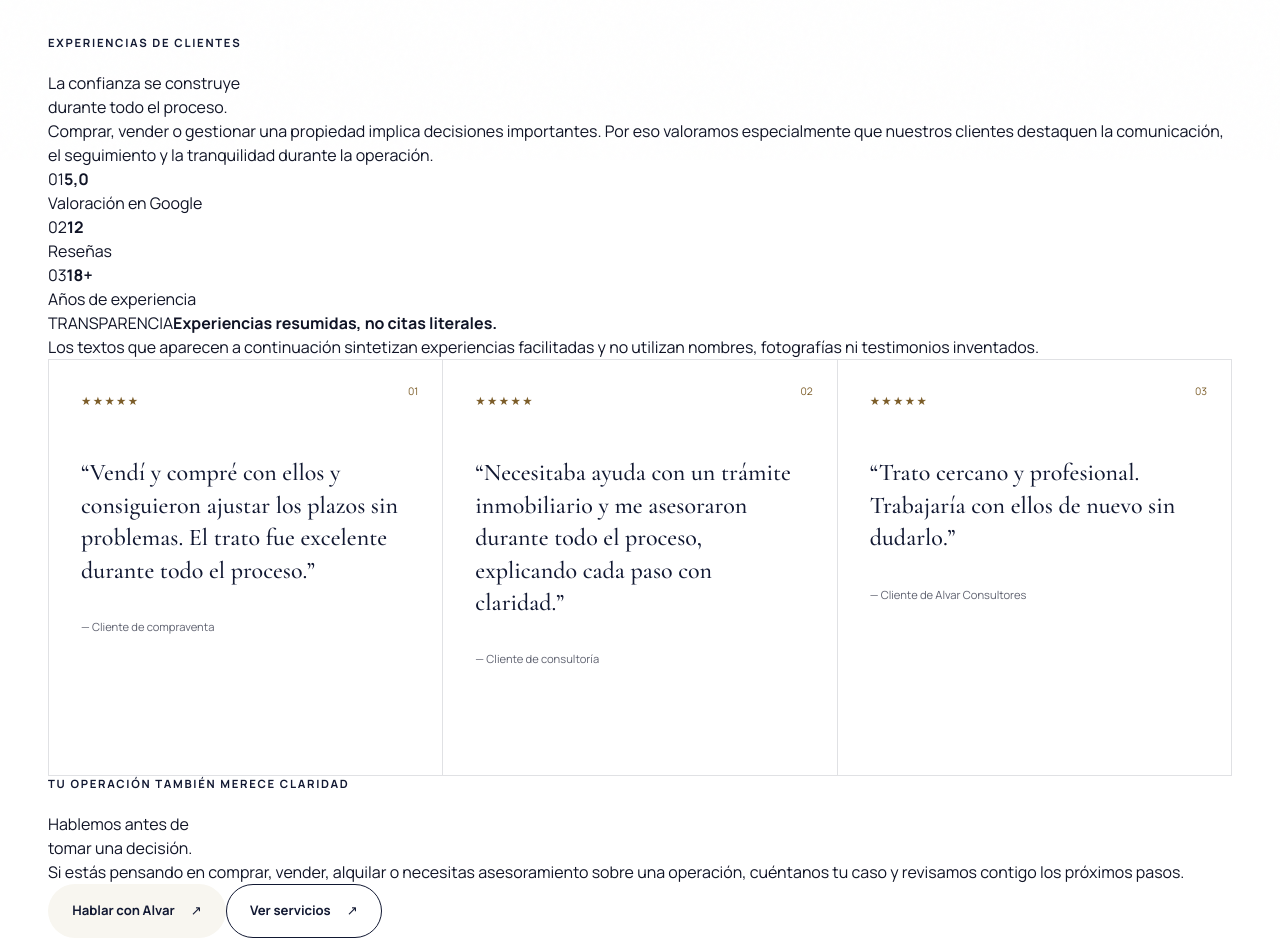
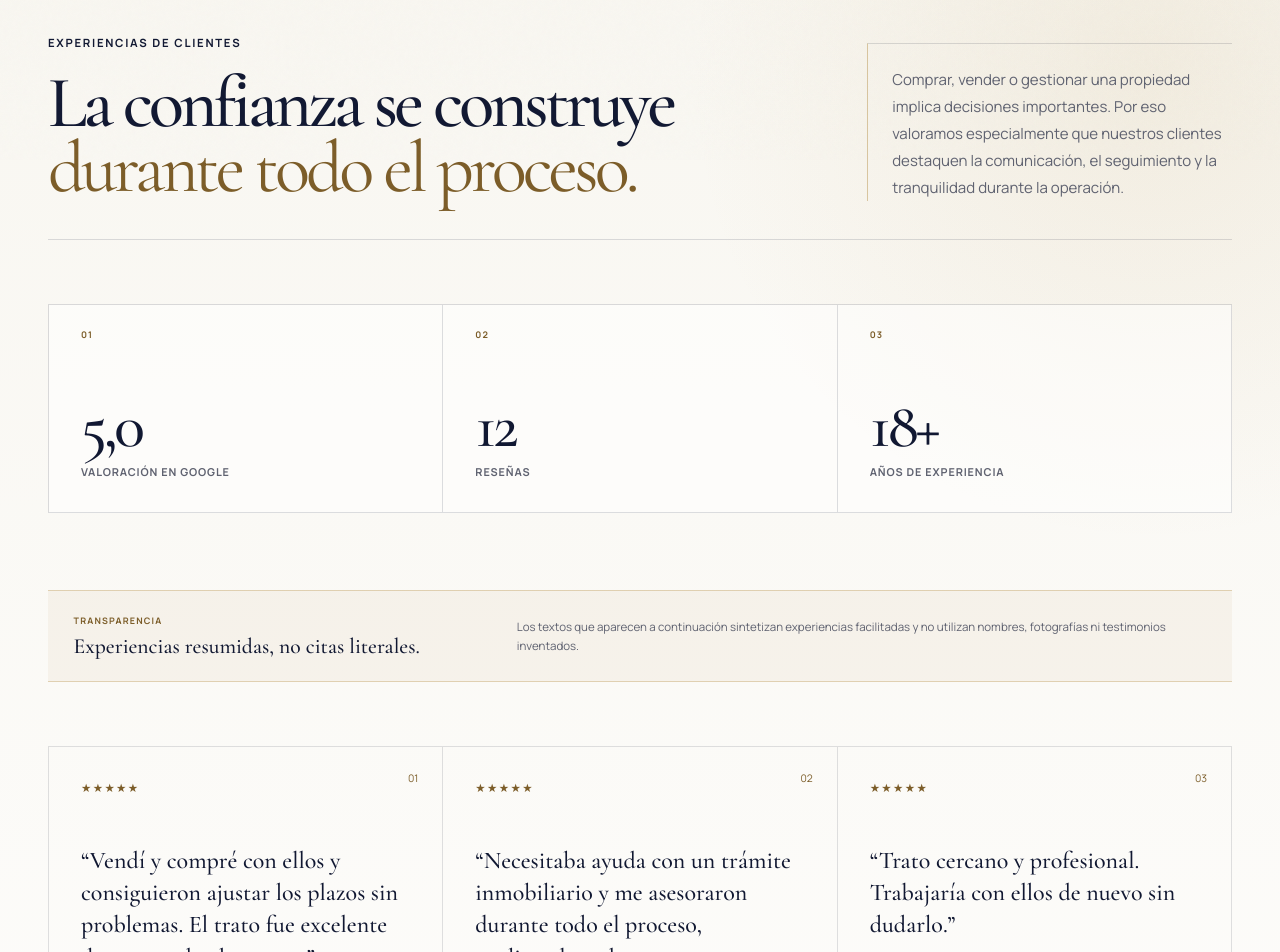
Before and after one commit to NichoManager/Alvar-Consultores, a React (Vite) app: page /opiniones in a window 1280 px wide. Shown: the part 640-1592 px from the top of the page. Built offline with nearby package versions, Linux system fonts and the light colour scheme; no server answers.

Commit message:
Update internal.css

```diff
--- a/src/styles/internal.css
+++ b/src/styles/internal.css
@@ -953,18 +953,291 @@
   }
 }
 
+/* Reviews page */
 .reviews-page {
-  background: var(--white);
+  position: relative;
+  overflow: hidden;
+  background:
+    radial-gradient(
+      circle at 90% 9%,
+      rgba(184, 148, 77, 0.11),
+      transparent 29rem
+    ),
+    linear-gradient(180deg, var(--ivory) 0%, var(--white) 100%);
+}
+
+.reviews-page::before {
+  content: '';
+  position: absolute;
+  inset: 0 0 auto;
+  height: 1px;
+  background: linear-gradient(
+    90deg,
+    transparent,
+    rgba(184, 148, 77, 0.5),
+    transparent
+  );
+  pointer-events: none;
+}
+
+.reviews-page__intro {
+  display: grid;
+  grid-template-columns: minmax(0, 1fr) minmax(20rem, 0.5fr);
+  gap: clamp(3rem, 7vw, 8rem);
+  align-items: end;
+  margin-bottom: clamp(3rem, 5vw, 5rem);
+  padding-bottom: clamp(2rem, 3vw, 3rem);
+  border-bottom: 1px solid rgba(17, 24, 50, 0.14);
+}
+
+.reviews-page__intro h2 {
+  max-width: 60rem;
+  margin: 0;
+  color: var(--forest);
+  font: 500 clamp(3.6rem, 5.7vw, 6.5rem) / 0.89
+    'Cormorant Garamond', serif;
+  letter-spacing: -0.055em;
+}
+
+.reviews-page__intro h2 em {
+  color: var(--sand-dark);
+}
+
+.reviews-page__intro > p {
+  max-width: 35rem;
+  margin: 0;
+  padding: 1.35rem 0 0 1.5rem;
+  border-top: 1px solid rgba(17, 24, 50, 0.14);
+  border-left: 1px solid rgba(184, 148, 77, 0.48);
+  color: var(--muted);
+  font-size: 0.94rem;
+  line-height: 1.8;
+}
+
+.reviews-page__trust {
+  display: grid;
+  grid-template-columns: repeat(3, minmax(0, 1fr));
+  margin-bottom: clamp(3.5rem, 6vw, 6rem);
+  border-top: 1px solid rgba(17, 24, 50, 0.14);
+  border-left: 1px solid rgba(17, 24, 50, 0.14);
+}
+
+.reviews-page__trust > div {
+  position: relative;
+  display: flex;
+  min-height: 13rem;
+  flex-direction: column;
+  justify-content: flex-end;
+  padding: clamp(1.4rem, 2.5vw, 2.2rem);
+  border-right: 1px solid rgba(17, 24, 50, 0.14);
+  border-bottom: 1px solid rgba(17, 24, 50, 0.14);
+  background: rgba(255, 255, 255, 0.48);
+}
+
+.reviews-page__trust > div > span {
+  position: absolute;
+  top: 1.4rem;
+  left: clamp(1.4rem, 2.5vw, 2.2rem);
+  color: var(--sand-dark);
+  font-size: 0.57rem;
+  font-weight: 850;
+  letter-spacing: 0.12em;
+}
+
+.reviews-page__trust strong {
+  color: var(--forest);
+  font: 500 clamp(3.4rem, 5vw, 5.2rem) / 0.8
+    'Cormorant Garamond', serif;
+  letter-spacing: -0.055em;
+}
+
+.reviews-page__trust p {
+  margin: 0.8rem 0 0;
+  color: var(--muted);
+  font-size: 0.68rem;
+  font-weight: 750;
+  letter-spacing: 0.08em;
+  text-transform: uppercase;
+}
+
+.reviews-page__notice {
+  display: grid;
+  grid-template-columns: minmax(15rem, 0.55fr) minmax(0, 1fr);
+  gap: clamp(2rem, 5vw, 5rem);
+  align-items: center;
+  margin-bottom: clamp(2.5rem, 5vw, 4rem);
+  padding: 1.4rem 1.6rem;
+  border-top: 1px solid rgba(184, 148, 77, 0.36);
+  border-bottom: 1px solid rgba(184, 148, 77, 0.36);
+  background: rgba(184, 148, 77, 0.07);
+}
+
+.reviews-page__notice > div {
+  display: grid;
+  gap: 0.45rem;
+}
+
+.reviews-page__notice span {
+  color: var(--sand-dark);
+  font-size: 0.56rem;
+  font-weight: 850;
+  letter-spacing: 0.13em;
+}
+
+.reviews-page__notice strong {
+  color: var(--forest);
+  font: 500 1.35rem / 1.15 'Cormorant Garamond', serif;
+}
+
+.reviews-page__notice > p {
+  max-width: 43rem;
+  margin: 0;
+  color: var(--muted);
+  font-size: 0.72rem;
+  line-height: 1.65;
+}
+
+.review-grid--page {
+  position: relative;
 }
 
 .review-grid--page .review-card {
-  min-height: 26rem;
-}
-
-.center-action {
-  display: flex;
-  justify-content: center;
-  margin-top: 3rem;
+  min-height: 25rem;
+}
+
+.reviews-page__closing {
+  position: relative;
+  display: grid;
+  grid-template-columns: minmax(0, 1fr) auto;
+  gap: clamp(3rem, 7vw, 7rem);
+  align-items: end;
+  margin-top: clamp(4rem, 7vw, 7rem);
+  padding: clamp(2rem, 4vw, 4rem);
+  overflow: hidden;
+  border: 1px solid rgba(184, 148, 77, 0.33);
+  background:
+    radial-gradient(
+      circle at 92% 12%,
+      rgba(184, 148, 77, 0.22),
+      transparent 24rem
+    ),
+    var(--forest);
+  color: var(--ivory);
+  box-shadow: 0 28px 80px rgba(17, 24, 50, 0.18);
+}
+
+.reviews-page__closing::after {
+  content: '';
+  position: absolute;
+  top: -11rem;
+  right: -8rem;
+  width: 27rem;
+  height: 27rem;
+  border: 1px solid rgba(184, 148, 77, 0.15);
+  border-radius: 50%;
+  pointer-events: none;
+}
+
+.reviews-page__closing > * {
+  position: relative;
+  z-index: 1;
+}
+
+.reviews-page__closing .eyebrow {
+  color: var(--sand);
+}
+
+.reviews-page__closing h2 {
+  max-width: 58rem;
+  margin: 0;
+  color: var(--ivory);
+  font: 500 clamp(3rem, 5.2vw, 6rem) / 0.88
+    'Cormorant Garamond', serif;
+  letter-spacing: -0.055em;
+}
+
+.reviews-page__closing h2 em {
+  color: var(--sand);
+}
+
+.reviews-page__closing > div:first-child > p:not(.eyebrow) {
+  max-width: 44rem;
+  margin: 1.35rem 0 0;
+  color: rgba(248, 246, 240, 0.72);
+  font-size: 0.92rem;
+  line-height: 1.75;
+}
+
+.reviews-page__closing-actions {
+  display: grid;
+  gap: 0.8rem;
+  min-width: 14rem;
+}
+
+.reviews-page__closing-actions .button {
+  width: 100%;
+}
+
+.reviews-page__closing-actions .button--secondary {
+  border-color: rgba(248, 246, 240, 0.3);
+  color: var(--ivory);
+}
+
+@media (max-width: 900px) {
+  .reviews-page__intro {
+    grid-template-columns: 1fr;
+    gap: 1.5rem;
+  }
+
+  .reviews-page__intro > p {
+    max-width: 44rem;
+    padding: 1.25rem 0 0;
+    border-left: 0;
+  }
+
+  .reviews-page__closing {
+    grid-template-columns: 1fr;
+  }
+
+  .reviews-page__closing-actions {
+    width: min(100%, 20rem);
+  }
+}
+
+@media (max-width: 640px) {
+  .reviews-page__intro h2 {
+    font-size: clamp(2.8rem, 12vw, 4rem);
+  }
+
+  .reviews-page__trust {
+    grid-template-columns: 1fr;
+  }
+
+  .reviews-page__trust > div {
+    min-height: 9rem;
+  }
+
+  .reviews-page__notice {
+    grid-template-columns: 1fr;
+    gap: 1rem;
+    padding: 1.2rem;
+  }
+
+  .review-grid--page .review-card {
+    min-height: 19rem;
+  }
+
+  .reviews-page__closing {
+    padding: 1.5rem;
+  }
+
+  .reviews-page__closing h2 {
+    font-size: clamp(2.6rem, 11.5vw, 4rem);
+  }
+
+  .reviews-page__closing-actions {
+    width: 100%;
+  }
 }
 
 /* Contact page */
```
